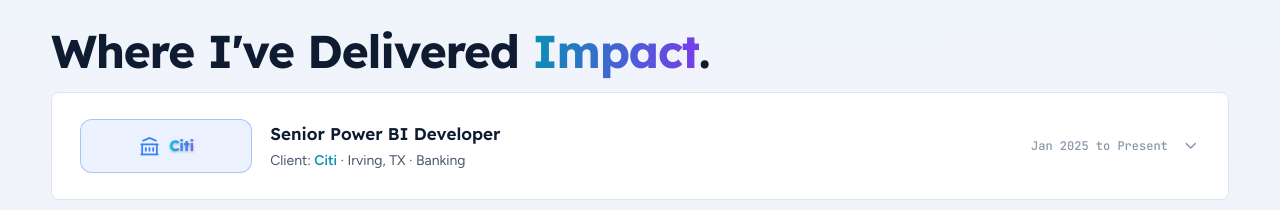
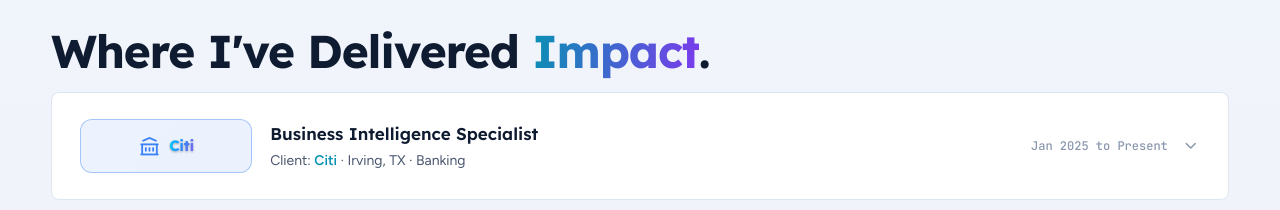
Before and after one commit to SykamVenkata/Sykam-Portfolio--Website, a plain HTML site: page index.html in a window 1280 px wide. Shown: the part 1620-1830 px from the top of the page. Drawn offline with nearby package versions, Linux system fonts and the light colour scheme.

Commit message:
Update index.html

```diff
--- a/index.html
+++ b/index.html
@@ -712,7 +712,7 @@
   <div class="exp-list stagger">
     <div class="exp-card" onclick="this.classList.toggle('open')">
       <div class="exp-head">
-        <div class="exp-left"><div class="exp-brand b-ford"><i class="ti ti-building-bank"></i><span>Citi</span></div><div><div class="exp-role">Senior Power BI Developer</div><div class="exp-client">Client: <b>Citi</b> · Irving, TX · Banking</div></div></div>
+        <div class="exp-left"><div class="exp-brand b-ford"><i class="ti ti-building-bank"></i><span>Citi</span></div><div><div class="exp-role">Business Intelligence Specialist</div><div class="exp-client">Client: <b>Citi</b> · Irving, TX · Banking</div></div></div>
         <div class="exp-right"><span class="exp-dates">Jan 2025 to Present</span><i class="ti ti-chevron-down exp-chevron"></i></div>
       </div>
       <div class="exp-body"><ul class="exp-bullets">
```
